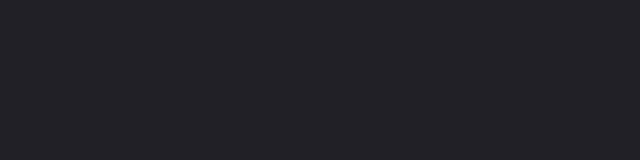
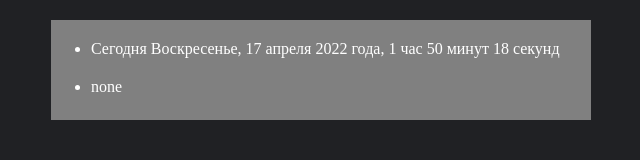
Before and after one commit to NewMan4525/Hardcore-js, a plain HTML site: page index.html in a window 1280 px wide. Shown: the whole page, without its empty margins (319-959 px from the left). Drawn offline with Linux system fonts and the light colour scheme.

Commit message:
create_data_logic

```diff
--- a/index.html
+++ b/index.html
@@ -7,11 +7,6 @@
 	<title>Hardcore-js</title>
 	<script defer src="script.js"></script>
 </head>
-<body>
-	<style>
-		body{
-			background-color:#202124 ;
-		}
-	</style>
+<body style="background-color:#202124">
 </body>
 </html>
--- a/script.js
+++ b/script.js
@@ -1 +1,122 @@
 'use strict';
+
+const body = document.querySelector('body');
+const ul = document.createElement('ul');
+const liA = document.createElement('li');
+const liB = document.createElement('li');
+const styleAll = document.createElement('style');
+let date = new Date();
+
+const week = [
+	'Воскресенье', 'Понедельник', 'Вторник',
+	'Среда', 'Четверг', 'Пятница',
+	'Суббота'
+
+];
+const month = [
+	'января', 'февраля', 'марта',
+	'апреля', 'мая', 'июня',
+	'июля', 'августа', 'сентября',
+	'октября', 'ноября', 'декабря'
+];
+
+
+body.prepend(ul, styleAll);
+ul.prepend(liA, liB);
+
+function rusNotation(value, type) {
+
+	let currentType;
+
+	function lastSimbol(value) {
+		return Number(String(value).slice(-1));
+	}
+
+	function preSimbol(value) {
+		return Number(String(value).slice(0, 1));
+	}
+
+	function typeSelect(type) {
+
+		switch (type) {
+			case 'h':
+				currentType = ['час', 'часа', 'часов'];
+				break;
+			case 'm':
+				currentType = ['минута', 'минуты', 'минут'];
+				break;
+			case 's':
+				currentType = ['секунда', 'секунды', 'секунд'];
+				break;
+		}
+	}
+
+	typeSelect(type);
+
+	if (preSimbol(value) === 1) {
+		if (value === 1) {
+			return currentType[0];
+		} else {
+			return currentType[2];
+			//11,12,13,14 часов
+			//11,12,13,14 минут
+			//11,12,13,14 секунд
+		}
+	} else {
+
+		switch (lastSimbol(value)) {
+			case 1:
+				return currentType[0]; //час
+			case 2:
+			case 3:
+			case 4:
+				return currentType[1]; //часа//12часов
+			case 5:
+			case 6:
+			case 7:
+			case 8:
+			case 9:
+			case 0:
+				return currentType[2]; //часов
+		}
+	}
+}
+
+styleAll.textContent = 'ul{width: 500px;height: 100px;background-color:grey;' +
+	'margin:20px auto;display:flex;flex-direction:column;color:white;}' +
+	'li{margin-top: 20px;}';
+
+liA.textContent = 'Сегодня' +
+	' ' + week[date.getDay()] +
+	',' + ' ' + date.getDate() +
+	' ' + month[date.getMonth()] +
+	' ' + date.getFullYear() + ' ' + 'года' + ',' + ' ' +
+	' ' + date.getHours() + ' ' + rusNotation(date.getHours(), 'h') +
+	' ' + date.getMinutes() + ' ' + rusNotation(date.getMinutes(), 'm') +
+	' ' + date.getSeconds() + ' ' + rusNotation(date.getSeconds(), 's');
+
+liB.textContent = 'none';
+
+setInterval(rusNotation, 1000);
+
+
+
+
+// //1, 21 час //h=1||h=24
+// 2, 3, 4, 22, 23, 24 часа //h>1||h<5;h>21||h<25
+// 0, 5, 6, 7, 8, 9, 10, 11, 12, 13, 14, 15, 16, 17, 18, 19, 20 часов //h===0;h>4||h<20
+
+
+// 1) Выведите на страницу текущую дату и время в 2-х форматах:
+
+//     a) 'Сегодня Вторник, 4 февраля 2020 года, 21 час 5 минут 33 секунды'
+//     б) '04.02.2020 - 21:05:33'
+
+// 2) Для вывода в формате (а) напишите функцию,
+//    которая будет менять склонение слов в зависимости от числа, "час, часов, часа"
+
+// 3) Для вывода в формате (б) напишите функцию, которая будет добавлять 0
+//    перед значениями которые состоят из одной цифры
+//    (из 9:5:3 1.6.2019 сделает 09:05:03 01.06.2019)
+
+// 4) С помощью функции setInterval, реализуйте обновление даты и времени каждую секунду
```
